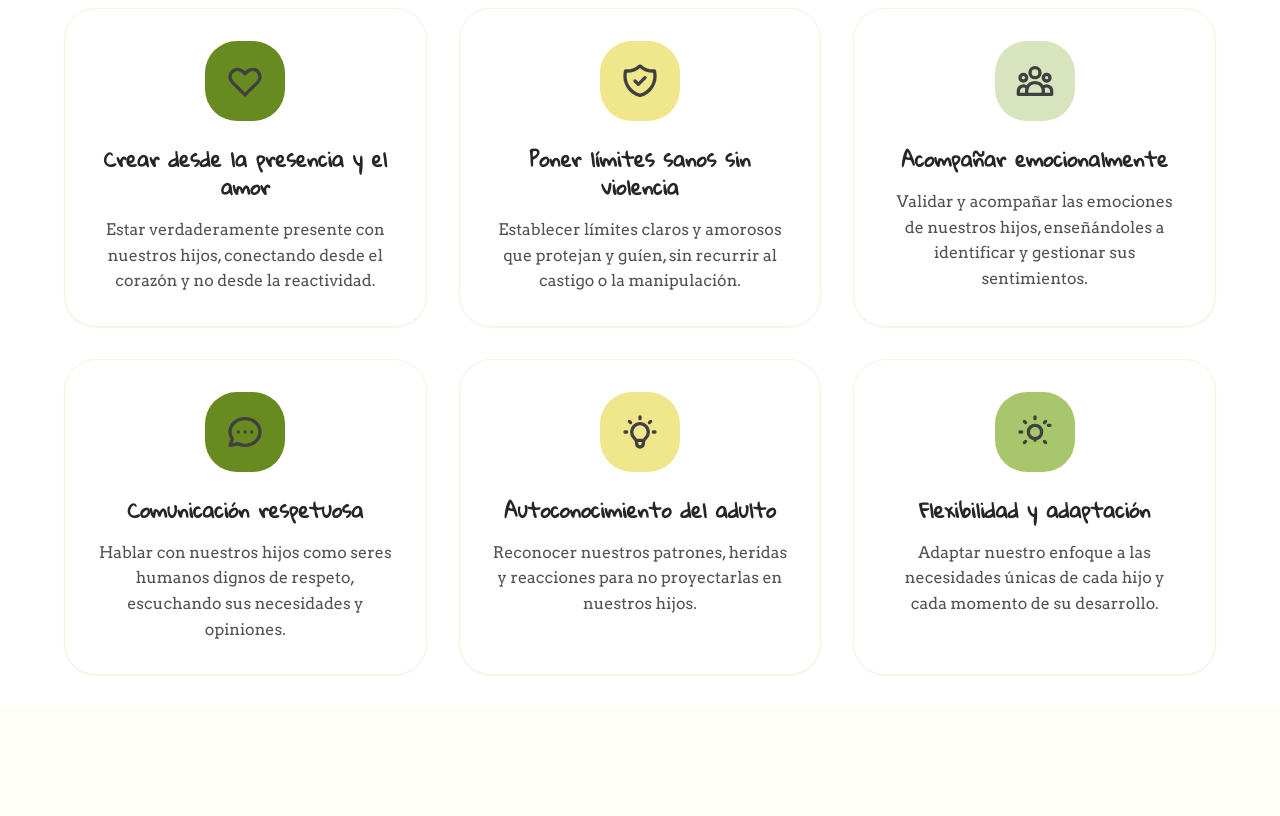
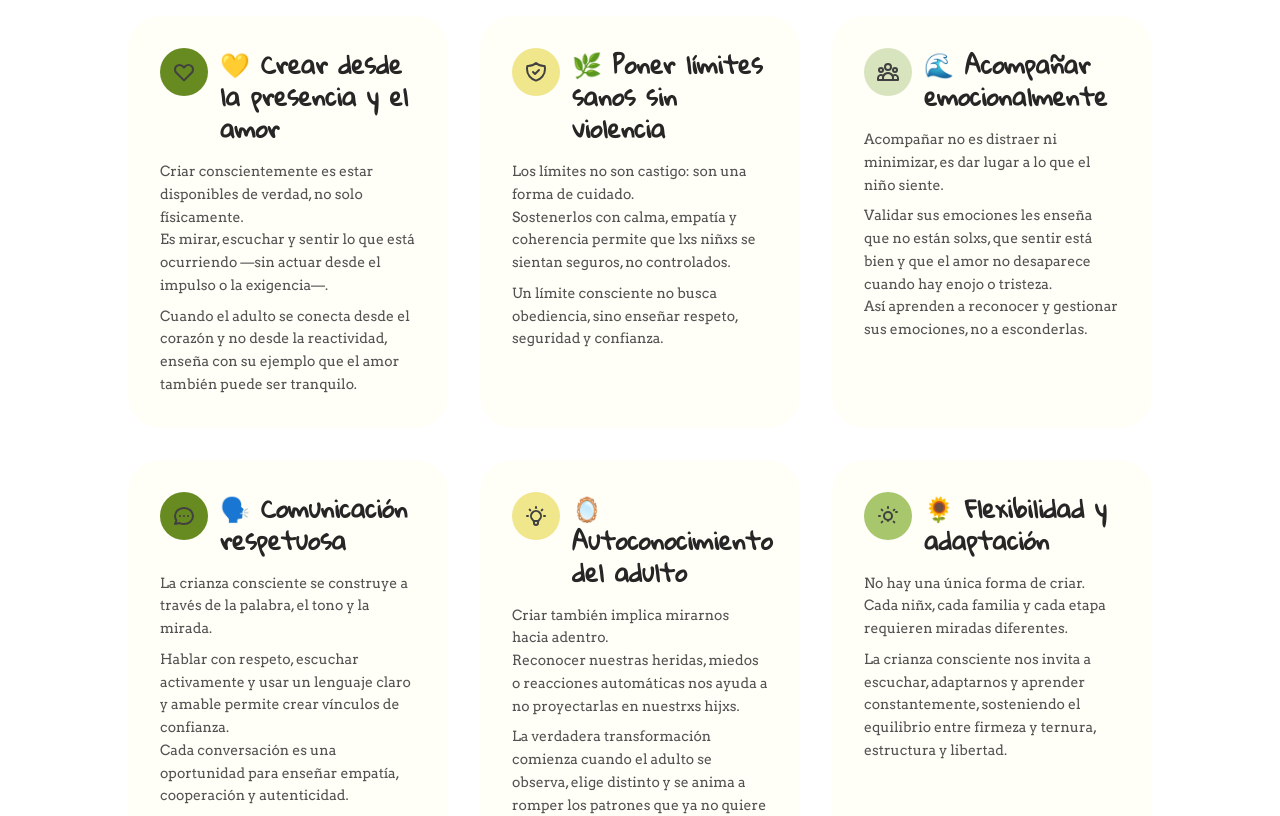
Before and after one commit to ThomiReynoso/crianzas-conscientes-web, an Angular app: page /que-es-crianza-consciente in a window 1280 px wide. Shown: the part 980-1796 px from the top of the page. Built offline with nearby package versions, Linux system fonts and the light colour scheme.

Commit message:
some pages ok

```diff
--- a/src/app/features/download-guide/download-guide.html
+++ b/src/app/features/download-guide/download-guide.html
@@ -61,8 +61,7 @@
         @if (!isSuccess()) {
           <div class="card bg-white shadow-lg">
             <h2 class="text-2xl font-display font-semibold text-neutral-800 mb-6">
-              Recibí tu guía al instante.
-              Dejame tu correo y te la envío con mucho amor
+              Recibí tu guía al instante
             </h2>
 
             <form (ngSubmit)="onSubmit()" class="space-y-6">
--- a/src/app/features/home/home.html
+++ b/src/app/features/home/home.html
@@ -35,15 +35,15 @@
           <div class="flex flex-wrap gap-6 text-md text-neutral-700">
             <div class="flex items-center gap-2">
               <div class="w-3 h-3 bg-pastel-green rounded-full"></div>
-              <span>Coaching ontológico</span>
+              <span>Coaching Parental</span>
             </div>
             <div class="flex items-center gap-2">
               <div class="w-3 h-3 bg-pastel-ivory rounded-full"></div>
-              <span>Educación infantil</span>
+              <span>Educación Infantil</span>
             </div>
             <div class="flex items-center gap-2">
               <div class="w-3 h-3 bg-pastel-sage-dark rounded-full"></div>
-              <span>Enfoque consciente</span>
+              <span>Enfoque Consciente</span>
             </div>
           </div>
         </div>
@@ -57,17 +57,26 @@
 <!-- What We Offer Section -->
 <section class="section bg-pastel-beige-light">
   <div class="container">
+    <div class="max-w-5xl mx-auto">
+      <!-- Intro -->
       <div class="text-center mb-16">
-      <h2 class="text-3xl md:text-4xl font-display font-bold text-neutral-800 mb-6">
-        ¿Qué es la Crianza Consciente?
+        <h2 class="text-3xl md:text-4xl lg:text-5xl font-display font-bold text-neutral-800 mb-6">
+          🌱 ¿Qué es Crianzas Conscientes?
         </h2>
-      <p class="text-xl text-neutral-600 max-w-3xl mx-auto">
-        Una forma de criar que honra las emociones, respeta los límites y fomenta la conexión auténtica entre padres e hijos.
+        <div class="space-y-4 text-lg text-neutral-600 leading-relaxed">
+          <p>
+            Crianza Consciente es un espacio para madres, padres y adultxs que desean acompañar desde el amor, los límites sanos y la presencia. No se trata de hacerlo perfecto, sino de hacerlo presente: de mirar la crianza como una oportunidad para crecer junto a nuestrxs hijxs.
+          </p>
+          <p>
+            Aquí entendemos que no hay recetas mágicas, sino caminos personales.
+            Cada vínculo es único, y por eso acompaño a cada familia a encontrar su propia forma de criar con coherencia, empatía y respeto.
           </p>
         </div>
+      </div>
 
+      <!-- Three Pillars Grid -->
       <div class="grid grid-cols-1 md:grid-cols-3 gap-8">
-      <!-- Card 1 -->
+        <!-- Card 1: Conexión Emocional -->
         <div class="card text-center">
           <div class="w-16 h-16 bg-pastel-green rounded-2xl flex items-center justify-center mx-auto mb-6">
             <svg class="w-8 h-8 text-neutral-700" fill="none" stroke="currentColor" viewBox="0 0 24 24">
@@ -75,14 +84,14 @@
             </svg>
           </div>
           <h3 class="text-xl font-display font-semibold text-neutral-800 mb-4">
-          Conexión Emocional
+            💛 Conexión emocional
           </h3>
-        <p class="text-neutral-600">
-          Crear vínculos profundos basados en la comprensión y el respeto mutuo, validando las emociones de nuestros hijos.
+          <p class="text-neutral-600 text-sm leading-relaxed">
+            Reconectar con las emociones: las propias y las de nuestrxs hijxs. Acompañar no es controlar, sino estar presentes. La conexión transforma el conflicto en aprendizaje.
           </p>
         </div>
 
-      <!-- Card 2 -->
+        <!-- Card 3: Autoconocimiento -->
         <div class="card text-center">
           <div class="w-16 h-16 bg-pastel-beige rounded-2xl flex items-center justify-center mx-auto mb-6">
             <svg class="w-8 h-8 text-neutral-700" fill="none" stroke="currentColor" viewBox="0 0 24 24">
@@ -90,14 +99,14 @@
             </svg>
           </div>
           <h3 class="text-xl font-display font-semibold text-neutral-800 mb-4">
-          Autoconocimiento
+            🪞 Autoconocimiento
           </h3>
-        <p class="text-neutral-600">
-          Los adultos primero debemos sanar para criar distinto. Mirarnos primero para acompañar mejor.
+          <p class="text-neutral-600 text-sm leading-relaxed">
+            Criar es mirarnos a nosotrxs mismxs. Cuestionar cómo fuimos criadxs, reconocer patrones y romper ciclos. Cuando un adulto se transforma, transforma su manera de educar y amar.
           </p>
         </div>
 
-      <!-- Card 3 -->
+        <!-- Card 4: Herramientas Prácticas -->
         <div class="card text-center">
           <div class="w-16 h-16 bg-pastel-sage rounded-2xl flex items-center justify-center mx-auto mb-6">
             <svg class="w-8 h-8 text-neutral-700" fill="none" stroke="currentColor" viewBox="0 0 24 24">
@@ -105,18 +114,13 @@
             </svg>
           </div>
           <h3 class="text-xl font-display font-semibold text-neutral-800 mb-4">
-          Herramientas Prácticas
+            🌿 Herramientas prácticas
           </h3>
-        <p class="text-neutral-600">
-          Estrategias concretas para establecer límites sanos, gestionar emociones y fomentar la disciplina positiva.
+          <p class="text-neutral-600 text-sm leading-relaxed">
+            Recursos simples y reales para acompañar sin gritos ni culpas. Herramientas desde mi experiencia en educación infantil y coaching, para un día a día más consciente y coherente.
           </p>
         </div>
       </div>
-
-    <div class="text-center mt-12">
-      <a routerLink="/que-es-crianza-consciente" class="btn-secondary">
-        Aprende más sobre crianza consciente
-      </a>
     </div>
   </div>
 </section>
@@ -126,7 +130,7 @@
   <div class="container">
     <div class="text-center mb-16">
       <h2 class="text-3xl md:text-4xl font-display font-bold text-neutral-800 mb-6">
-        Cómo podemos trabajar juntos
+        Cómo podemos trabajar juntos?
       </h2>
       <p class="text-xl text-neutral-600 max-w-3xl mx-auto">
         Diferentes formas de acompañarte en tu camino hacia una crianza más consciente y conectada.
@@ -140,34 +144,28 @@
           Sesiones de Acompañamiento 1:1
         </h3>
         <p class="text-neutral-600 mb-6">
-          Coaching personalizado para abordar tus desafíos específicos en la crianza y encontrar tu propio estilo consciente.
+          Un espacio online para mirar tu crianza con más calma, presencia y conciencia.
+          A través del coaching parental y la educación infantil, te acompaño a encontrar tu propio estilo, transformando la culpa y el desborde en conexión y claridad.
         </p>
         <ul class="space-y-2 text-neutral-600 mb-6">
           <li class="flex items-start gap-2">
             <div class="w-1.5 h-1.5 bg-pastel-green-dark rounded-full mt-2 flex-shrink-0"></div>
-            <span>Sesiones individuales online</span>
-          </li>
-          <li class="flex items-start gap-2">
-            <div class="w-1.5 h-1.5 bg-pastel-green-dark rounded-full mt-2 flex-shrink-0"></div>
-            <span>Enfoque personalizado</span>
-          </li>
-          <li class="flex items-start gap-2">
-            <div class="w-1.5 h-1.5 bg-pastel-green-dark rounded-full mt-2 flex-shrink-0"></div>
-            <span>Herramientas prácticas</span>
+            <span>Primera llamada gratuita de 30 minutos para conocernos</span>
           </li>
         </ul>
-        <button class="btn-primary w-full">
+        <a href="https://wa.me/34631435841?text=Hola%20Mailen!%20Terminé%20tu%20ebook.%0AMe%20gustaría%20charlar%20con%20vos%20para%20seguir%20profundizando%20en%20este%20camino%20de%20crianza%20consciente." target="_blank" class="btn-primary w-full block text-center">
           Reserva tu sesión
-        </button>
+        </a>
       </div>
 
       <!-- Service 2 -->
       <div class="card">
         <h3 class="text-2xl font-display font-semibold text-neutral-800 mb-4">
-          Guía Gratuita: Primeros Pasos
+          Guía gratuita: “Límites con amor”
         </h3>
         <p class="text-neutral-600 mb-6">
-          Una guía práctica para comenzar tu camino hacia una crianza más consciente desde hoy mismo.
+          Una guía práctica para poner límites desde la calma y la empatía.
+          Incluye ejercicios simples y reflexiones para acompañar sin gritos ni culpas.
         </p>
         <ul class="space-y-2 text-neutral-600 mb-6">
           <li class="flex items-start gap-2">
--- a/src/app/features/what-is/what-is.html
+++ b/src/app/features/what-is/what-is.html
@@ -19,105 +19,153 @@
 <!-- What It IS Section -->
 <section class="section bg-white">
   <div class="container">
-    <div class="max-w-6xl mx-auto">
+    <div class="max-w-5xl mx-auto">
       <div class="text-center mb-16">
-        <h2 class="text-3xl md:text-4xl font-display font-bold text-pastel-green-dark mb-6">
-          Lo que SÍ es la Crianza Consciente
+        <h2 class="text-3xl md:text-4xl lg:text-5xl font-display font-bold text-neutral-800 mb-6">
+          🌱 Lo que SÍ es la Crianza Consciente
         </h2>
         <p class="text-xl text-neutral-600">
-          Principios fundamentales que guían nuestro enfoque
+          Principios fundamentales que guían este enfoque
         </p>
       </div>
 
       <div class="grid grid-cols-1 md:grid-cols-2 lg:grid-cols-3 gap-8">
-        <!-- Card 1 -->
-        <div class="card text-center hover:shadow-md transition-shadow">
-          <div class="w-20 h-20 bg-pastel-green rounded-3xl flex items-center justify-center mx-auto mb-6">
-            <svg class="w-10 h-10 text-neutral-700" fill="none" stroke="currentColor" viewBox="0 0 24 24">
+        <!-- Pilar 1 -->
+        <div class="bg-pastel-cream rounded-3xl p-6 lg:p-8">
+          <div class="flex items-start gap-3 mb-4">
+            <div class="w-12 h-12 bg-pastel-green rounded-2xl flex items-center justify-center flex-shrink-0">
+              <svg class="w-6 h-6 text-neutral-700" fill="none" stroke="currentColor" viewBox="0 0 24 24">
                 <path stroke-linecap="round" stroke-linejoin="round" stroke-width="2" d="M4.318 6.318a4.5 4.5 0 000 6.364L12 20.364l7.682-7.682a4.5 4.5 0 00-6.364-6.364L12 7.636l-1.318-1.318a4.5 4.5 0 00-6.364 0z"></path>
               </svg>
             </div>
-          <h3 class="text-xl font-display font-semibold text-neutral-800 mb-4">
-            Crear desde la presencia y el amor
+            <h3 class="text-xl lg:text-2xl font-display font-bold text-neutral-800">
+              💛 Crear desde la presencia y el amor
             </h3>
-          <p class="text-neutral-600">
-            Estar verdaderamente presente con nuestros hijos, conectando desde el corazón y no desde la reactividad.
+          </div>
+          <div class="text-neutral-600 text-sm leading-relaxed space-y-2">
+            <p>
+              Criar conscientemente es estar disponibles de verdad, no solo físicamente.<br>
+              Es mirar, escuchar y sentir lo que está ocurriendo —sin actuar desde el impulso o la exigencia—.
+            </p>
+            <p>
+              Cuando el adulto se conecta desde el corazón y no desde la reactividad, enseña con su ejemplo que el amor también puede ser tranquilo.
             </p>
           </div>
+        </div>
 
-        <!-- Card 2 -->
-        <div class="card text-center hover:shadow-md transition-shadow">
-          <div class="w-20 h-20 bg-pastel-beige rounded-3xl flex items-center justify-center mx-auto mb-6">
-            <svg class="w-10 h-10 text-neutral-700" fill="none" stroke="currentColor" viewBox="0 0 24 24">
+        <!-- Pilar 2 -->
+        <div class="bg-pastel-cream rounded-3xl p-6 lg:p-8">
+          <div class="flex items-start gap-3 mb-4">
+            <div class="w-12 h-12 bg-pastel-beige rounded-2xl flex items-center justify-center flex-shrink-0">
+              <svg class="w-6 h-6 text-neutral-700" fill="none" stroke="currentColor" viewBox="0 0 24 24">
                 <path stroke-linecap="round" stroke-linejoin="round" stroke-width="2" d="M9 12l2 2 4-4m5.618-4.016A11.955 11.955 0 0112 2.944a11.955 11.955 0 01-8.618 3.04A12.02 12.02 0 003 9c0 5.591 3.824 10.29 9 11.622 5.176-1.332 9-6.03 9-11.622 0-1.042-.133-2.052-.382-3.016z"></path>
               </svg>
             </div>
-          <h3 class="text-xl font-display font-semibold text-neutral-800 mb-4">
-            Poner límites sanos sin violencia
+            <h3 class="text-xl lg:text-2xl font-display font-bold text-neutral-800">
+              🌿 Poner límites sanos sin violencia
             </h3>
-          <p class="text-neutral-600">
-            Establecer límites claros y amorosos que protejan y guíen, sin recurrir al castigo o la manipulación.
+          </div>
+          <div class="text-neutral-600 text-sm leading-relaxed space-y-2">
+            <p>
+              Los límites no son castigo: son una forma de cuidado.<br>
+              Sostenerlos con calma, empatía y coherencia permite que lxs niñxs se sientan seguros, no controlados.
+            </p>
+            <p>
+              Un límite consciente no busca obediencia, sino enseñar respeto, seguridad y confianza.
             </p>
           </div>
+        </div>
 
-        <!-- Card 3 -->
-        <div class="card text-center hover:shadow-md transition-shadow">
-          <div class="w-20 h-20 bg-pastel-sage rounded-3xl flex items-center justify-center mx-auto mb-6">
-            <svg class="w-10 h-10 text-neutral-700" fill="none" stroke="currentColor" viewBox="0 0 24 24">
+        <!-- Pilar 3 -->
+        <div class="bg-pastel-cream rounded-3xl p-6 lg:p-8">
+          <div class="flex items-start gap-3 mb-4">
+            <div class="w-12 h-12 bg-pastel-sage rounded-2xl flex items-center justify-center flex-shrink-0">
+              <svg class="w-6 h-6 text-neutral-700" fill="none" stroke="currentColor" viewBox="0 0 24 24">
                 <path stroke-linecap="round" stroke-linejoin="round" stroke-width="2" d="M17 20h5v-2a3 3 0 00-5.356-1.857M17 20H7m10 0v-2c0-.656-.126-1.283-.356-1.857M7 20H2v-2a3 3 0 015.356-1.857M7 20v-2c0-.656.126-1.283.356-1.857m0 0a5.002 5.002 0 019.288 0M15 7a3 3 0 11-6 0 3 3 0 016 0zm6 3a2 2 0 11-4 0 2 2 0 014 0zM7 10a2 2 0 11-4 0 2 2 0 014 0z"></path>
               </svg>
             </div>
-          <h3 class="text-xl font-display font-semibold text-neutral-800 mb-4">
-            Acompañar emocionalmente
+            <h3 class="text-xl lg:text-2xl font-display font-bold text-neutral-800">
+              🌊 Acompañar emocionalmente
             </h3>
-          <p class="text-neutral-600">
-            Validar y acompañar las emociones de nuestros hijos, enseñándoles a identificar y gestionar sus sentimientos.
+          </div>
+          <div class="text-neutral-600 text-sm leading-relaxed space-y-2">
+            <p>
+              Acompañar no es distraer ni minimizar, es dar lugar a lo que el niño siente.
+            </p>
+            <p>
+              Validar sus emociones les enseña que no están solxs, que sentir está bien y que el amor no desaparece cuando hay enojo o tristeza.<br>
+              Así aprenden a reconocer y gestionar sus emociones, no a esconderlas.
             </p>
           </div>
+        </div>
 
-        <!-- Card 4 -->
-        <div class="card text-center hover:shadow-md transition-shadow">
-          <div class="w-20 h-20 bg-pastel-green rounded-3xl flex items-center justify-center mx-auto mb-6">
-            <svg class="w-10 h-10 text-neutral-700" fill="none" stroke="currentColor" viewBox="0 0 24 24">
+        <!-- Pilar 4 -->
+        <div class="bg-pastel-cream rounded-3xl p-6 lg:p-8">
+          <div class="flex items-start gap-3 mb-4">
+            <div class="w-12 h-12 bg-pastel-green rounded-2xl flex items-center justify-center flex-shrink-0">
+              <svg class="w-6 h-6 text-neutral-700" fill="none" stroke="currentColor" viewBox="0 0 24 24">
                 <path stroke-linecap="round" stroke-linejoin="round" stroke-width="2" d="M8 12h.01M12 12h.01M16 12h.01M21 12c0 4.418-4.03 8-9 8a9.863 9.863 0 01-4.255-.949L3 20l1.395-3.72C3.512 15.042 3 13.574 3 12c0-4.418 4.03-8 9-8s9 3.582 9 8z"></path>
               </svg>
             </div>
-          <h3 class="text-xl font-display font-semibold text-neutral-800 mb-4">
-            Comunicación respetuosa
+            <h3 class="text-xl lg:text-2xl font-display font-bold text-neutral-800">
+              🗣️ Comunicación respetuosa
             </h3>
-          <p class="text-neutral-600">
-            Hablar con nuestros hijos como seres humanos dignos de respeto, escuchando sus necesidades y opiniones.
+          </div>
+          <div class="text-neutral-600 text-sm leading-relaxed space-y-2">
+            <p>
+              La crianza consciente se construye a través de la palabra, el tono y la mirada.
+            </p>
+            <p>
+              Hablar con respeto, escuchar activamente y usar un lenguaje claro y amable permite crear vínculos de confianza.<br>
+              Cada conversación es una oportunidad para enseñar empatía, cooperación y autenticidad.
             </p>
           </div>
+        </div>
 
-        <!-- Card 5 -->
-        <div class="card text-center hover:shadow-md transition-shadow">
-          <div class="w-20 h-20 bg-pastel-beige rounded-3xl flex items-center justify-center mx-auto mb-6">
-            <svg class="w-10 h-10 text-neutral-700" fill="none" stroke="currentColor" viewBox="0 0 24 24">
+        <!-- Pilar 5 -->
+        <div class="bg-pastel-cream rounded-3xl p-6 lg:p-8">
+          <div class="flex items-start gap-3 mb-4">
+            <div class="w-12 h-12 bg-pastel-beige rounded-2xl flex items-center justify-center flex-shrink-0">
+              <svg class="w-6 h-6 text-neutral-700" fill="none" stroke="currentColor" viewBox="0 0 24 24">
                 <path stroke-linecap="round" stroke-linejoin="round" stroke-width="2" d="M9.663 17h4.673M12 3v1m6.364 1.636l-.707.707M21 12h-1M4 12H3m3.343-5.657l-.707-.707m2.828 9.9a5 5 0 117.072 0l-.548.547A3.374 3.374 0 0014 18.469V19a2 2 0 11-4 0v-.531c0-.895-.356-1.754-.988-2.386l-.548-.547z"></path>
               </svg>
             </div>
-          <h3 class="text-xl font-display font-semibold text-neutral-800 mb-4">
-            Autoconocimiento del adulto
+            <h3 class="text-xl lg:text-2xl font-display font-bold text-neutral-800">
+              🪞 Autoconocimiento del adulto
             </h3>
-          <p class="text-neutral-600">
-            Reconocer nuestros patrones, heridas y reacciones para no proyectarlas en nuestros hijos.
+          </div>
+          <div class="text-neutral-600 text-sm leading-relaxed space-y-2">
+            <p>
+              Criar también implica mirarnos hacia adentro.<br>
+              Reconocer nuestras heridas, miedos o reacciones automáticas nos ayuda a no proyectarlas en nuestrxs hijxs.
+            </p>
+            <p>
+              La verdadera transformación comienza cuando el adulto se observa, elige distinto y se anima a romper los patrones que ya no quiere repetir.
             </p>
           </div>
+        </div>
 
-        <!-- Card 6 -->
-        <div class="card text-center hover:shadow-md transition-shadow">
-          <div class="w-20 h-20 bg-pastel-green-light rounded-3xl flex items-center justify-center mx-auto mb-6">
-            <svg class="w-10 h-10 text-neutral-700" fill="none" stroke="currentColor" viewBox="0 0 24 24">
+        <!-- Pilar 6 -->
+        <div class="bg-pastel-cream rounded-3xl p-6 lg:p-8">
+          <div class="flex items-start gap-3 mb-4">
+            <div class="w-12 h-12 bg-pastel-green-light rounded-2xl flex items-center justify-center flex-shrink-0">
+              <svg class="w-6 h-6 text-neutral-700" fill="none" stroke="currentColor" viewBox="0 0 24 24">
                 <path stroke-linecap="round" stroke-linejoin="round" stroke-width="2" d="M12 3v1m0 12v1m9-9h-1M4 12H3m15.364 6.364l-.707-.707M6.343 6.343l-.707-.707m12.728 0l-.707.707M6.343 17.657l-.707.707M16 12a4 4 0 11-8 0 4 4 0 018 0z"></path>
               </svg>
             </div>
-          <h3 class="text-xl font-display font-semibold text-neutral-800 mb-4">
-            Flexibilidad y adaptación
+            <h3 class="text-xl lg:text-2xl font-display font-bold text-neutral-800">
+              🌻 Flexibilidad y adaptación
             </h3>
-          <p class="text-neutral-600">
-            Adaptar nuestro enfoque a las necesidades únicas de cada hijo y cada momento de su desarrollo.
+          </div>
+          <div class="text-neutral-600 text-sm leading-relaxed space-y-2">
+            <p>
+              No hay una única forma de criar.<br>
+              Cada niñx, cada familia y cada etapa requieren miradas diferentes.
             </p>
+            <p>
+              La crianza consciente nos invita a escuchar, adaptarnos y aprender constantemente, sosteniendo el equilibrio entre firmeza y ternura, estructura y libertad.
+            </p>
+          </div>
         </div>
       </div>
     </div>
```
Also changed, not shown: 2 other files (tests, documents, lock files or other folders). Lines whose indentation alone changed are shown as unchanged.
